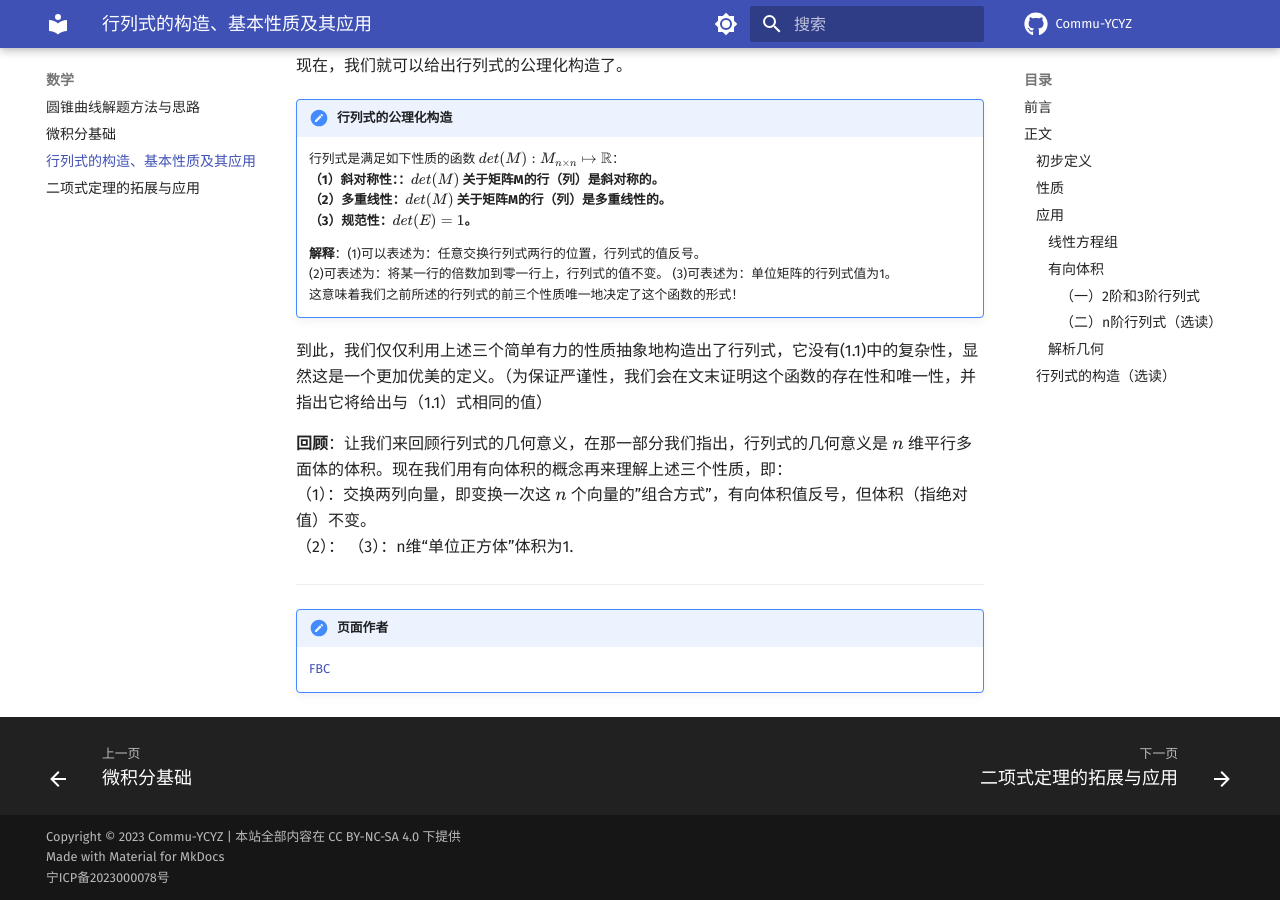
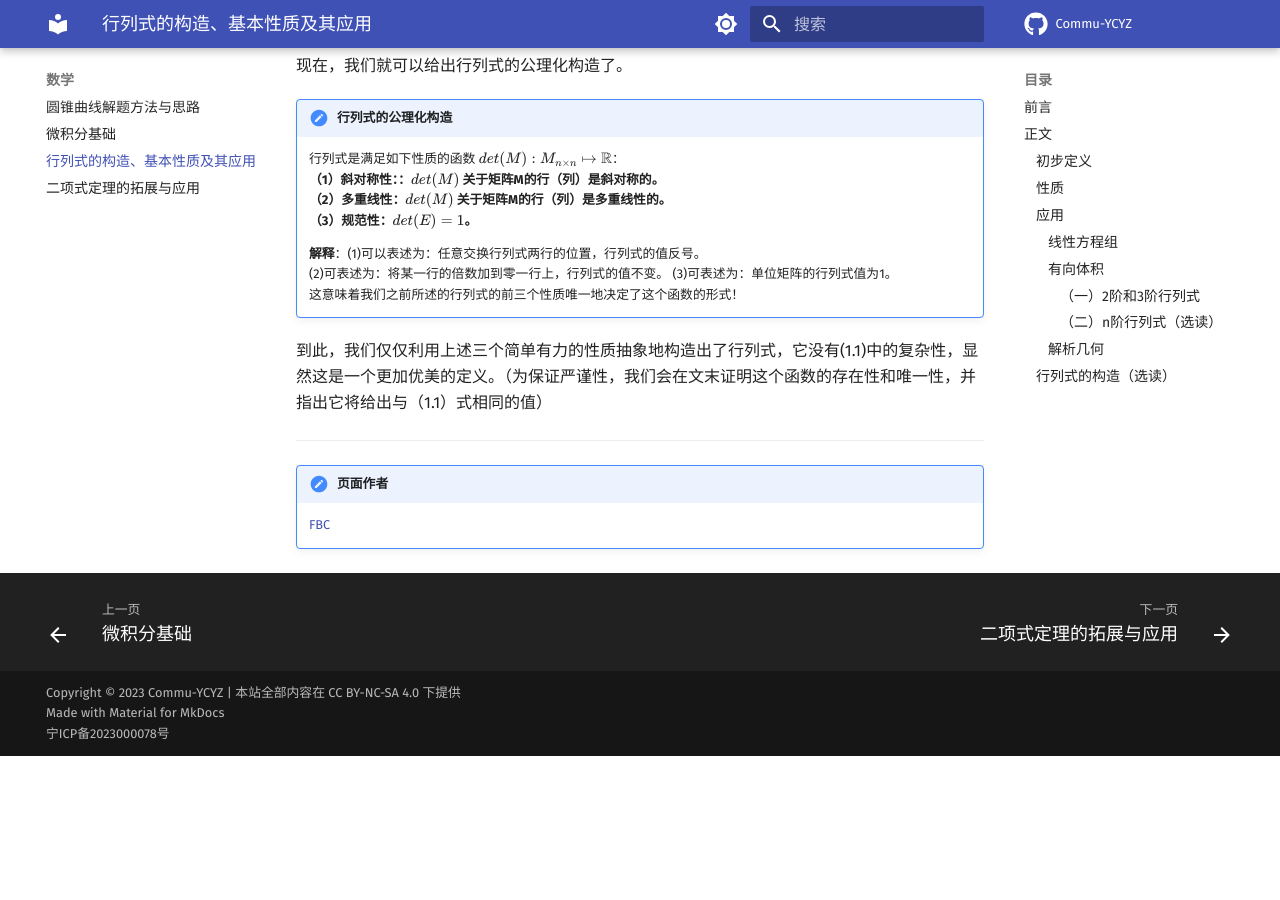
Before and after one commit to Commu-YCYZ/Commu-YCYZ, an MkDocs documentation site: the page built from docs/math/determinant.md, in a window 1280 px wide and 900 px high, scrolled down 10201 px. Built offline with MkDocs 1.6.1 and Material for MkDocs 9.7.7, drawn with Linux system fonts in a browser that asks for light colours; formulas are drawn with MathJax 3; comment, search, counter and statistics services are not loaded; after the commit the page ends 10957 px from its top, so only the background shows below that.

Commit message:
fix：完善行列式

```diff
--- a/docs/math/determinant.md
+++ b/docs/math/determinant.md
@@ -430,10 +430,6 @@ y_1&y_2\\
 
 到此，我们仅仅利用上述三个简单有力的性质抽象地构造出了行列式，它没有(1.1)中的复杂性，显然这是一个更加优美的定义。（为保证严谨性，我们会在文末证明这个函数的存在性和唯一性，并指出它将给出与（1.1）式相同的值）
 
-**回顾**：让我们来回顾行列式的几何意义，在那一部分我们指出，行列式的几何意义是 $n$ 维平行多面体的体积。现在我们用有向体积的概念再来理解上述三个性质，即：
-（1）：交换两列向量，即变换一次这 $n$ 个向量的”组合方式”，有向体积值反号，但体积（指绝对值）不变。
-（2）：
-（3）：n维“单位正方体”体积为1.
 
 ---
 !!! summary "页面作者"
```
